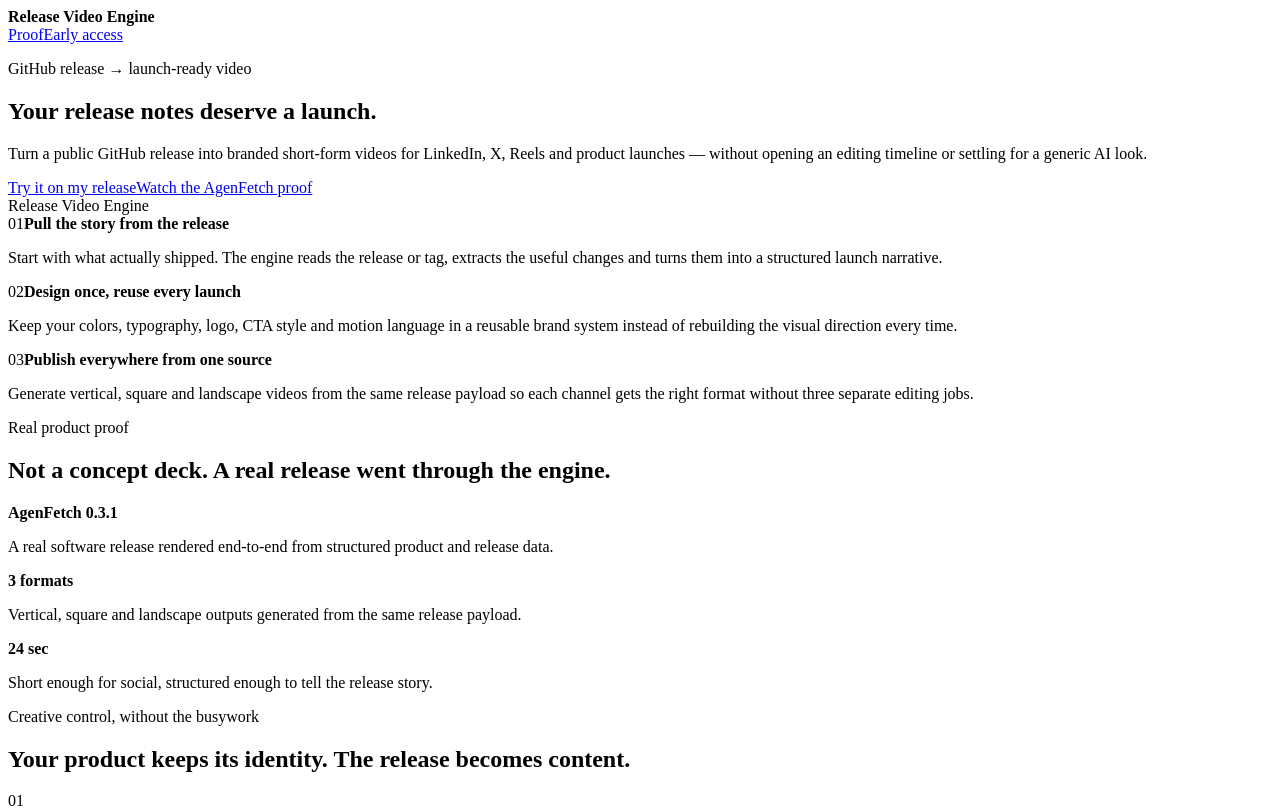
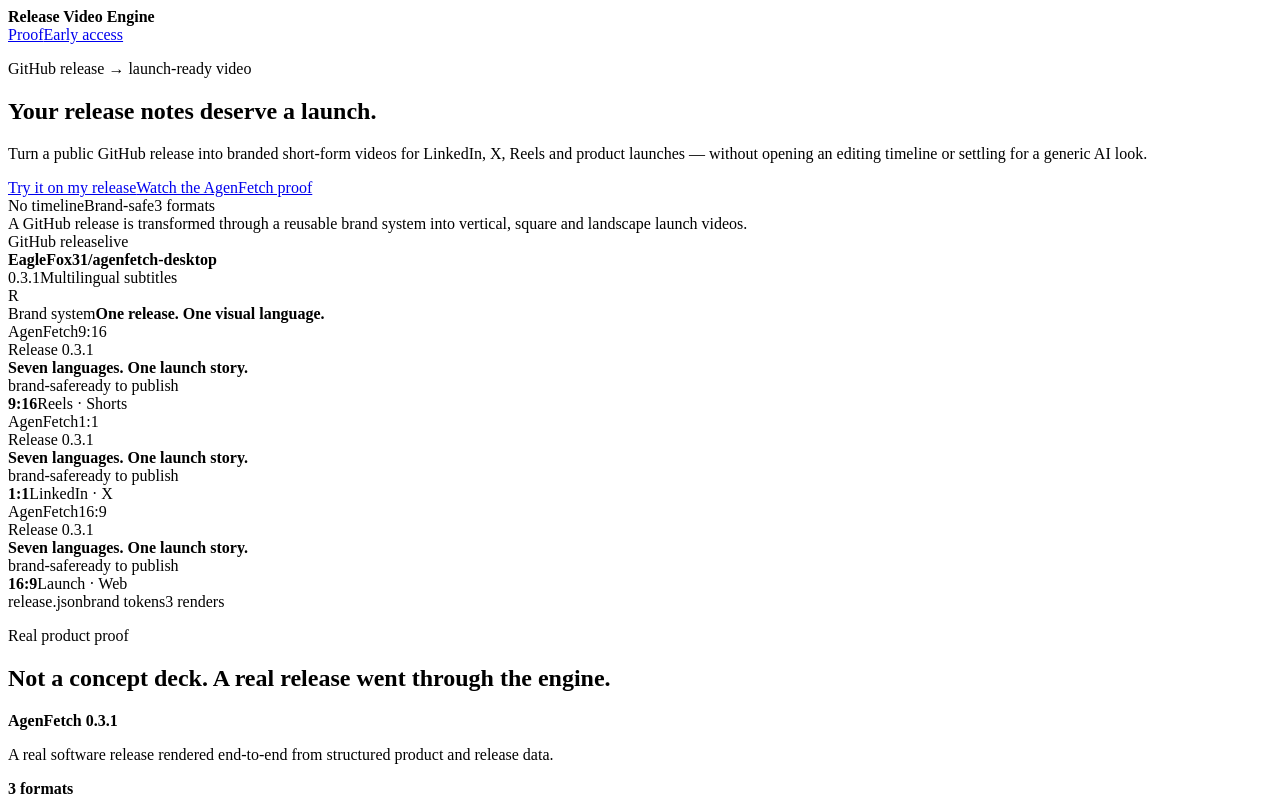
Before and after one commit to Trigenys/release-video-engine, a React (Vite) app: page / in a window 1280 px wide. Shown: the top 808 px of the page. Built offline with nearby package versions, Linux system fonts and the light colour scheme; the HTML template or start-up script is replaced by a standard one.

Commit message:
feat(hero): replace SaaS dashboard preview with creative transformation

```diff
--- a/src/sections/Hero.tsx
+++ b/src/sections/Hero.tsx
@@ -1,4 +1,5 @@
 import type { AppFactoryManifest } from '../types'
+import { ReleaseTransformationStage } from '../components/ReleaseTransformationStage'
 
 function industryLabel(
   industry: AppFactoryManifest['strategy']['industry'],
@@ -64,6 +65,15 @@
               </a>
             )}
           </div>
+          {design.recipe === 'saas' && (
+            <div className="hero-proofline" aria-label="Product principles">
+              <span>No timeline</span>
+              <i />
+              <span>Brand-safe</span>
+              <i />
+              <span>3 formats</span>
+            </div>
+          )}
         </div>
 
         {design.recipe === 'luxury' && (
@@ -89,26 +99,13 @@
         )}
 
         {design.recipe === 'saas' && (
-          <aside
-            className="hero-visual hero-product"
-            aria-label={project.language === 'fr' ? 'Aperçu produit' : 'Product preview'}
-          >
-            <div className="product-topbar">
-              <span />
-              <span />
-              <span />
-            </div>
-            <div className="product-command">{project.name}</div>
-            <div className="product-grid">
-              {supportingCards.slice(0, 3).map((item, index) => (
-                <div className="product-card" key={item.title}>
-                  <span>0{index + 1}</span>
-                  <strong>{item.title}</strong>
-                  <p>{item.description}</p>
-                </div>
-              ))}
-            </div>
-          </aside>
+          <ReleaseTransformationStage
+            repository="EagleFox31/agenfetch-desktop"
+            version="0.3.1"
+            releaseTitle="Multilingual subtitles"
+            product="AgenFetch"
+            accentLabel="Seven languages. One launch story."
+          />
         )}
 
         {design.recipe === 'corporate' && (
```
